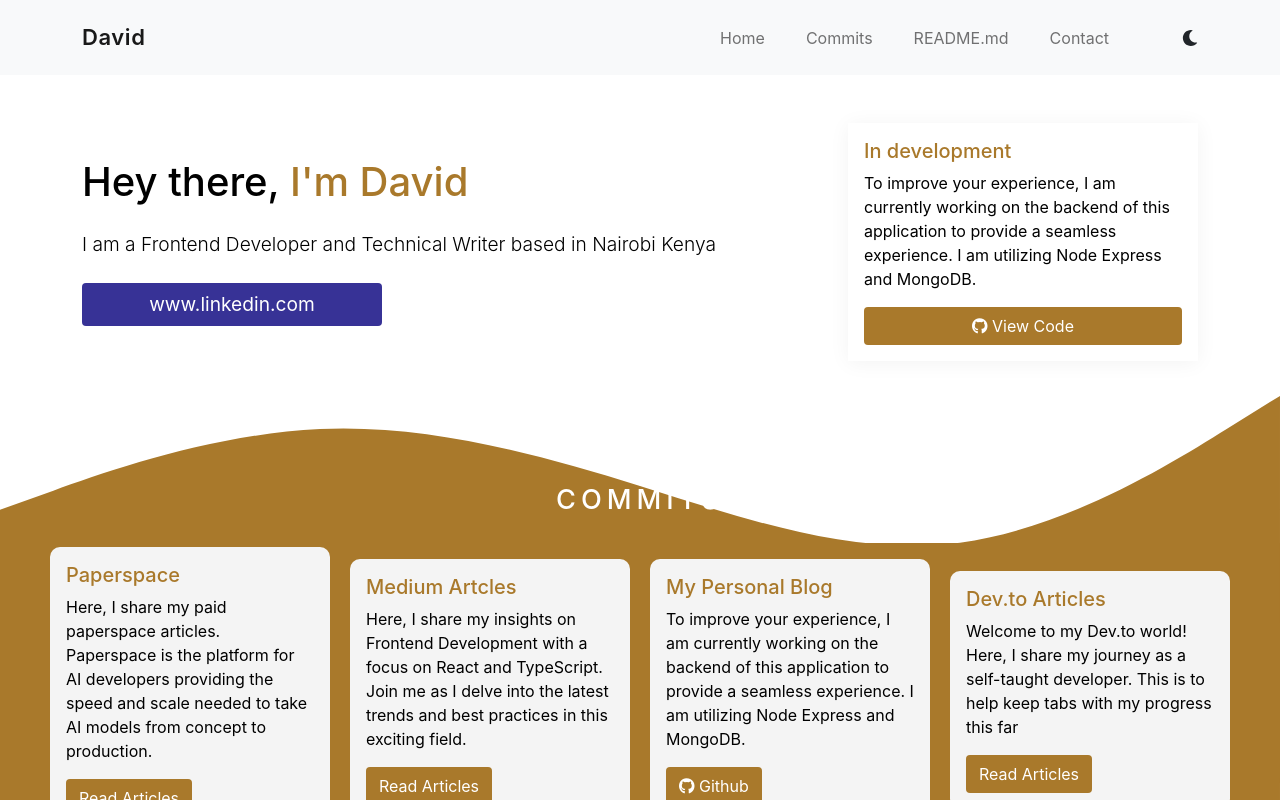
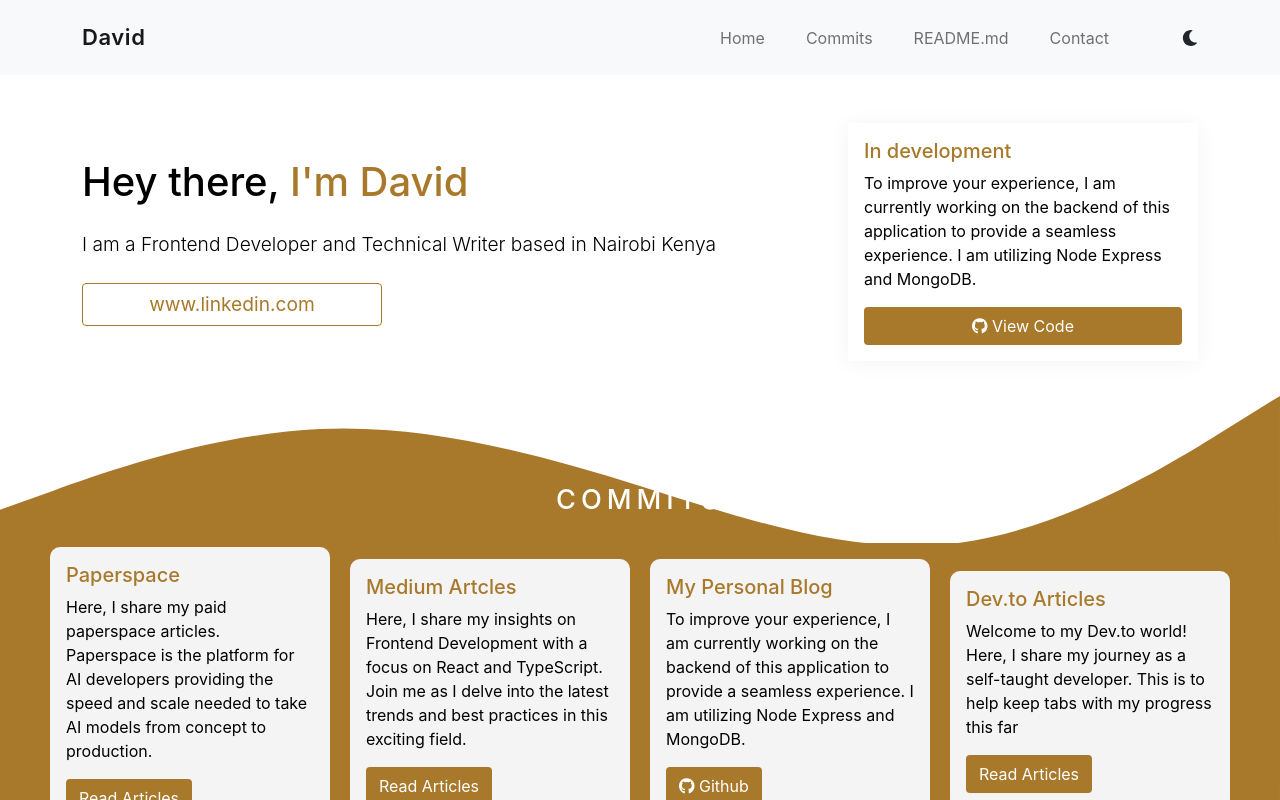
Before and after one commit to daveclinton/portfolio, a React (Create React App) app: page / in a window 1280 px wide. In both pictures the pointer is over the link "www.linkedin.com". Shown: the top 800 px of the page. Built offline with nearby package versions, Linux system fonts and the light colour scheme.

Commit message:
Fix: Add btn design

```diff
--- a/src/components/About/About.jsx
+++ b/src/components/About/About.jsx
@@ -2,7 +2,6 @@ import React, { useEffect } from "react";
 import Aos from "aos";
 import "aos/dist/aos.css";
 import "./About.css";
-import youtubeIcon from "../../Assets/Youtube-1.png";
 
 function About(props) {
   useEffect(() => {
--- a/src/components/Homepage/Homepage.css
+++ b/src/components/Homepage/Homepage.css
@@ -58,9 +58,10 @@
   align-items: center;
 }
 
-.buttonsHome {
-  display: flex;
-  flex-direction: column;
+.downloadCvBtn:hover {
+  background-color: #fff !important;
+  color: #a9792b !important;
+  border-color: #a9792b !important;
 }
 
 .socialIcons {
@@ -76,6 +77,7 @@
   color: #a9792b !important;
   border-color: #a9792b !important;
 }
+
 @media only screen and (min-width: 340px) and (max-width: 575px) {
   .buttonsHome {
     display: flex;
--- a/src/components/Portfolio/Portfolio.css
+++ b/src/components/Portfolio/Portfolio.css
@@ -106,6 +106,12 @@ body {
   color: #fff !important;
 }
 
+.cardBtn:hover {
+  background-color: #fff !important;
+  color: #a9792b !important;
+  border-color: #a9792b !important;
+}
+
 @media only screen and (min-width: 360px) and (max-width: 450px) {
   .portfolioImg {
     width: 89%;
```
